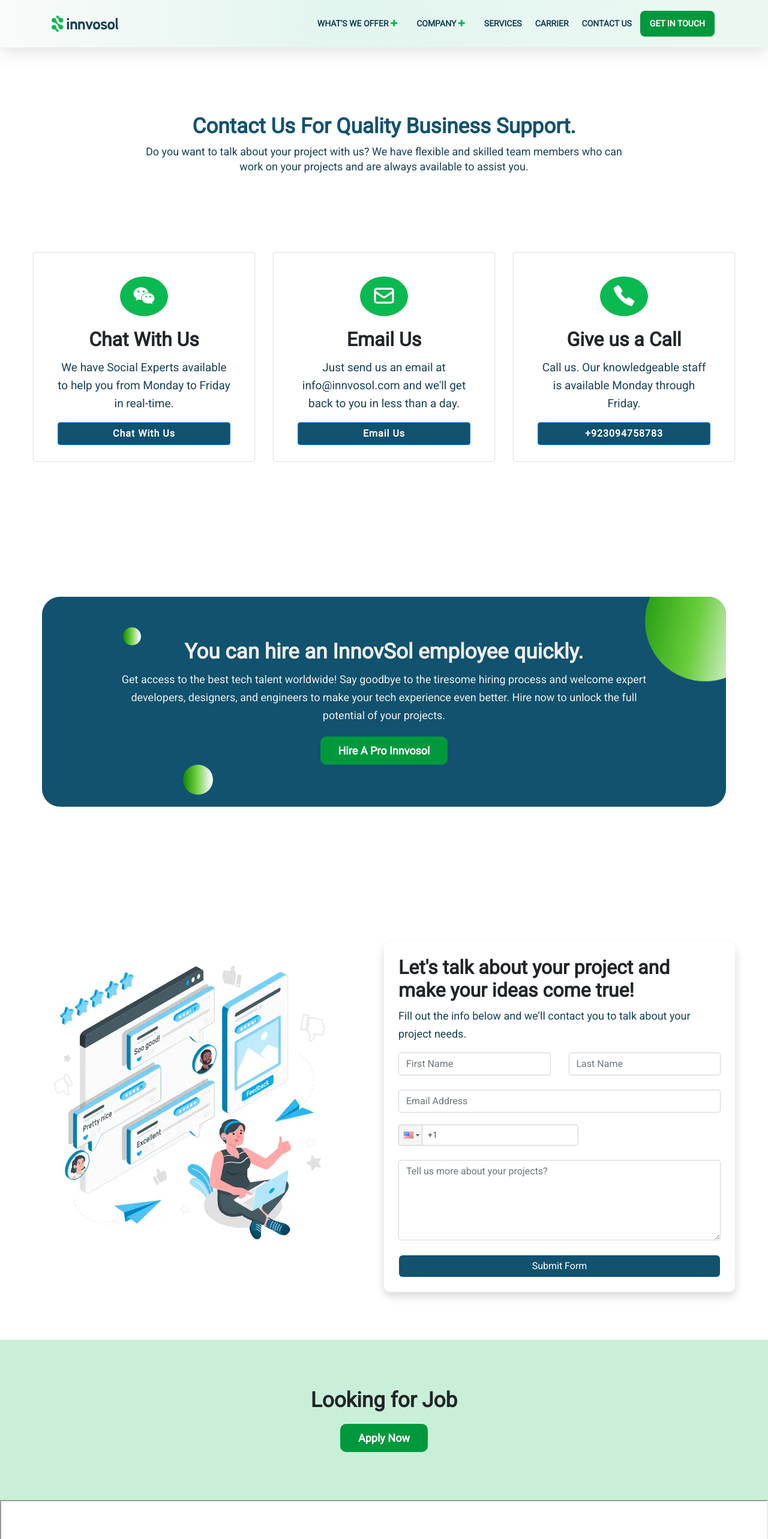
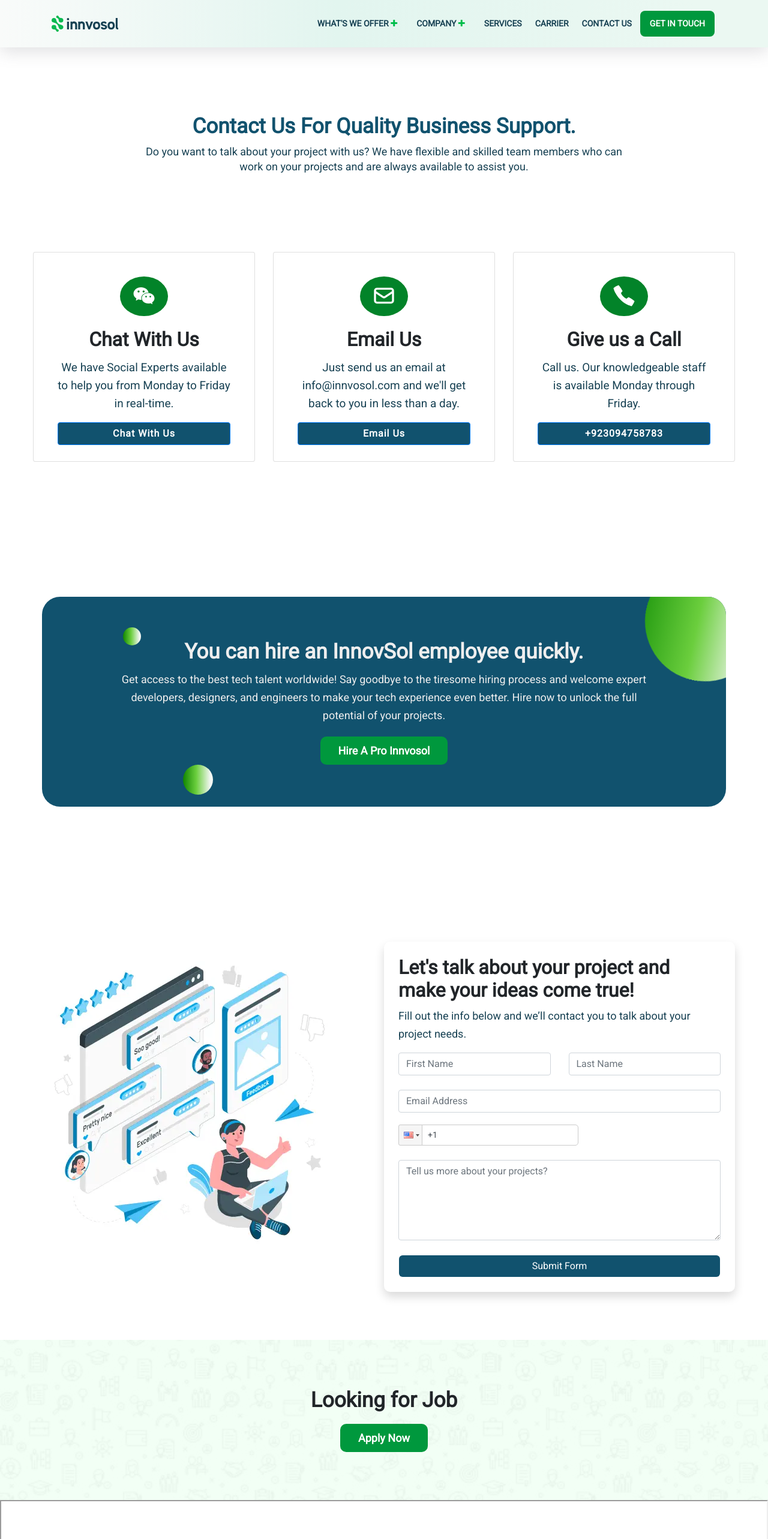
Before and after one commit to BasharatAliKing/innvosol-project, a React (Create React App) app: page /Contact-us in a window 1280 px wide. Shown: the top 2566 px of the page at 60% size. Built offline with nearby package versions, Linux system fonts and the light colour scheme; grey boxes are pictures that could not be loaded.

Commit message:
data added

```diff
--- a/src/Pages/Contact.jsx
+++ b/src/Pages/Contact.jsx
@@ -46,7 +46,7 @@ export default function Contact() {
                 <div className="col-lg-6 mt-3">
                 <img className='img' src={process.env.PUBLIC_URL+"./contact-us.webp"} alt="My-Pic" />
                 </div>
-                <div className="col-lg-6">
+                <div className="col-lg-6 dosre">
                     <Form heading="Let's talk about your project and make your ideas come true!" para="Fill out the info below and we’ll contact you to talk about your project needs."/>
                 </div>
 
@@ -55,7 +55,8 @@ export default function Contact() {
       </section>
       {/* contact looking for job section */}
       <section id="contact-job">
-        <div className="container">
+       <div className="bgone">
+       <div className="container">
             <div className="row">
                 <div className="col-12">
                     <MainHeading mainheading="Looking for Job"/>
@@ -63,6 +64,7 @@ export default function Contact() {
                 </div>
             </div>
         </div>
+       </div>
       </section>
       {/* Contact map section */}
       <section id="contact-map">
--- a/src/Utilities/Contact.css
+++ b/src/Utilities/Contact.css
@@ -17,7 +17,13 @@
 }
 #contact-job{
     text-align: center;
-    background-color: #84daa66e;
+
+    background: url(/public/contact-looking-bg.jpg) no-repeat center center/cover;
+    z-index: -1;
+    background-color: #f2fff5;
+}
+#contact-job .bgone{
+  background-color: #f2fff5ef;
 }
 @media(max-width:768px){
     #Contact .text-contact p {
@@ -40,10 +46,10 @@
   #contact-form .col-lg-6{
     padding: 0px;
   }
-  #contact-form #Form-alone {
-    margin-left: 30px;
-    width: 89%;
-}
+ #contact-form .dosre{
+  width: 90%;
+  margin: 0px auto;
+ }
  #contact-form #Form-alone .container .row{
    margin: 0px;
  }
--- a/src/Utilities/ContactCards.css
+++ b/src/Utilities/ContactCards.css
@@ -7,7 +7,7 @@
 .contact-icon{
     font-size: 40px;
     color:var(--white);
-    background-color: var(--primarygreen);
+    background-color: var(--secondarygreen);
     margin: 0px auto;
     border-radius: 50%;
     width: 80px;
--- a/src/Utilities/Form.css
+++ b/src/Utilities/Form.css
@@ -45,10 +45,13 @@ form .btn:hover{
     }
 }
 @media(max-width:576px){
-    #Form{
+    #Form-alone{
         padding: 0px 20px;
     }
     #Form-alone .container{
+        padding: 0px;
+    }
+    #Form-alone .col-md-6{
         padding: 0px;
     }
      form{
```
Also changed, not shown: public/contact-looking-bg.jpg (added).
